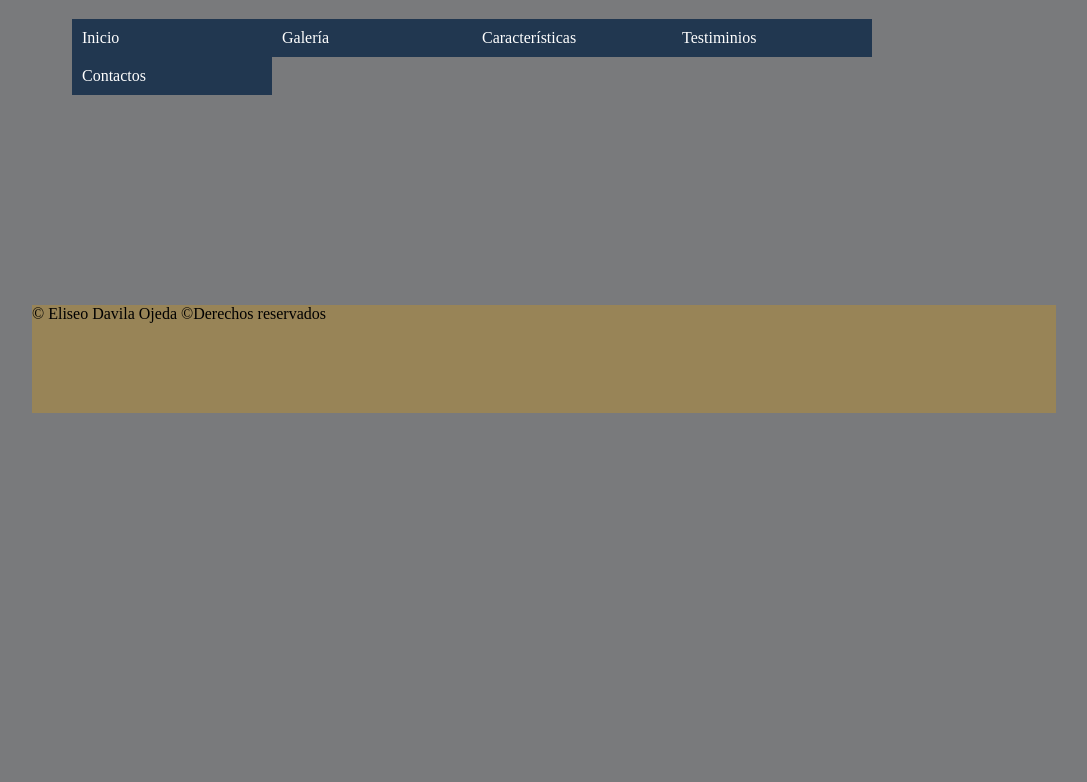
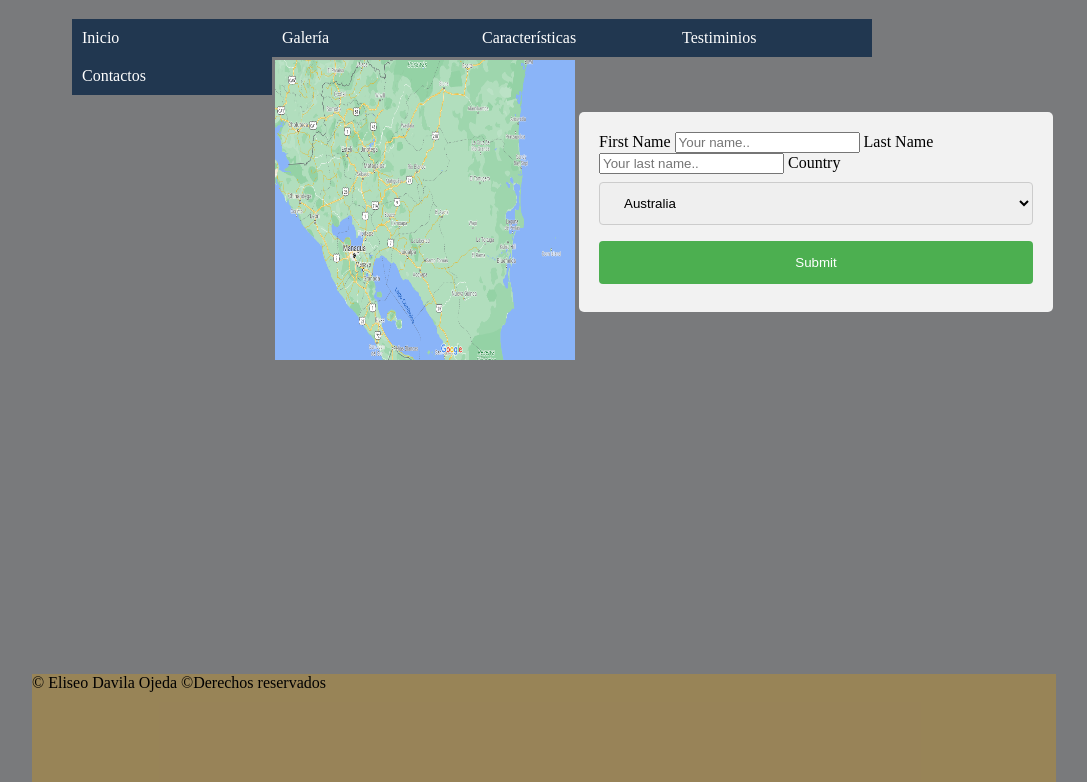
Before and after one commit to Davila99/Homepages, a plain HTML site: page pages/Contacs.html in a window 1280 px wide. Shown: the part 61-843 px from the top of the page, without its empty margins (96-1183 px from the left). Before the commit the page ends 800 px from the top, so only its background shows below. Drawn offline with Linux system fonts and the light colour scheme.

Commit message:
actualizaciones

```diff
--- a/pages/Contacs.html
+++ b/pages/Contacs.html
@@ -1,13 +1,12 @@
 <!DOCTYPE html>
 <html lang="es">
-
   <head>
-    <meta charset="UTF-8">
-    <meta http-equiv="X-UA-Compatible" content="IE=edge">
-    <meta name="viewport" content="width=device-width, initial-scale=1.0">
+    <meta charset="UTF-8" />
+    <meta http-equiv="X-UA-Compatible" content="IE=edge" />
+    <meta name="viewport" content="width=device-width, initial-scale=1.0" />
     <link rel="stylesheet" href="../styles/menu.css" type="text/CSS" />
-    <link rel="stylesheet" href="../styles/body.css" type="text/CSS" />
     <link rel="stylesheet" href="../styles/maqueta.css" type="text/CSS" />
+    <link rel="stylesheet" href="../styles/Contacs.css" type="text/CSS" />
     <title>Contactos</title>
   </head>
 
@@ -28,7 +27,33 @@
         </ul>
       </nav>
     </header>
+    <table id="">
+      <tr>
+        <td>
+         <img id="tamañoImagen" src="../imagenes/mapa.PNG" alt="">
+        </td>
+        <td>
+            <div>
+                <form action="/action_page.php">
+                  <label for="fname">First Name</label>
+                  <input type="text" id="fname" name="firstname" placeholder="Your name..">
+
+                  <label for="lname">Last Name</label>
+                  <input type="text" id="lname" name="lastname" placeholder="Your last name..">
+
+                  <label for="country">Country</label>
+                  <select id="country" name="country">
+                    <option value="australia">Australia</option>
+                    <option value="canada">Canada</option>
+                    <option value="usa">USA</option>
+                  </select>
+
+                  <input type="submit" value="Submit">
+                </form>
+              </div>
+        </td>
+      </tr>
+    </table>
     <footer>&COPY; Eliseo Davila Ojeda &COPY;Derechos reservados</footer>
   </body>
-
 </html>
--- /dev/null
+++ b/styles/Contacs.css
@@ -0,0 +1,46 @@
+#columna1 {
+    float:left;
+    width:300px;
+    height:300px;
+
+}
+
+#columna2 img{
+    float:right;
+    width:300px;
+    height:300px;
+}
+#tamañoImagen{
+    width:300px;
+    height:300px;
+}
+select {
+    width: 100%;
+    padding: 12px 20px;
+    margin: 8px 0;
+    display: inline-block;
+    border: 1px solid #ccc;
+    border-radius: 4px;
+    box-sizing: border-box;
+  }
+
+  input[type=submit] {
+    width: 100%;
+    background-color: #4CAF50;
+    color: white;
+    padding: 14px 20px;
+    margin: 8px 0;
+    border: none;
+    border-radius: 4px;
+    cursor: pointer;
+  }
+
+  input[type=submit]:hover {
+    background-color: #45a049;
+  }
+
+  div {
+    border-radius: 5px;
+    background-color: #f2f2f2;
+    padding: 20px;
+  }
```
Also changed, not shown: imagenes/mapa.PNG (added), imagenes/mapa2.PNG (added). Lines whose indentation alone changed are shown as unchanged.
